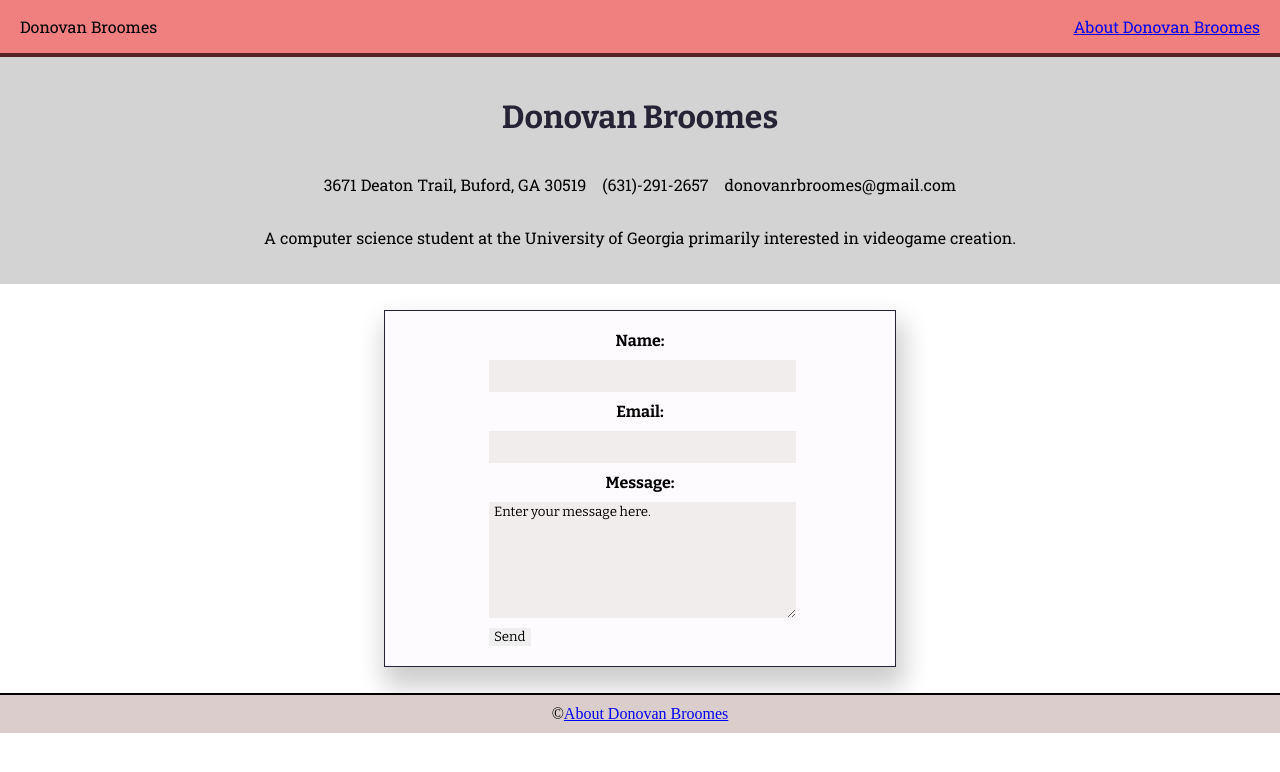
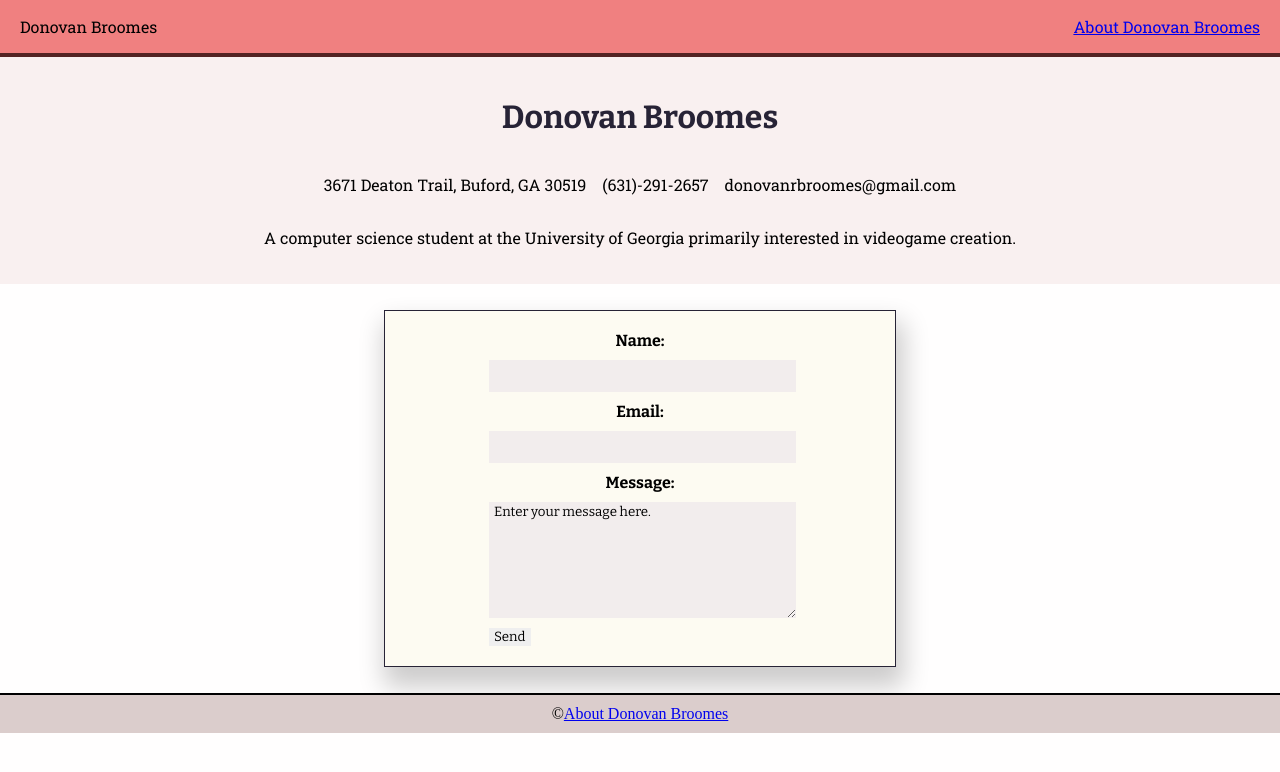
Before and after one commit to ImpluvioS/Web-Programming-CSS-CV, a plain HTML site: page contact.html in a window 1280 px wide. Drawn offline with nearby package versions, Linux system fonts and the light colour scheme; some icons are missing; a web font is replaced by a local one.

Commit message:
done for now

```diff
--- a/css/style.css
+++ b/css/style.css
@@ -1,5 +1,6 @@
 body {
     margin: 0 0 0 0;
+    background-color: rgb(255, 254, 254);;
   }
 
 /****************   Nav Section **********************/
@@ -31,7 +32,7 @@ header {
   flex-direction: column;
   align-items: center;
   padding: 20px;
-  background-color: lightgray;
+  background-color:  rgb(249, 240, 240);
 }
 
 header h1 {
@@ -218,6 +219,7 @@ p {
   align-items: center;
   margin-bottom: 10px;
   border: none;
+
 }
 
 .input-box {
@@ -225,7 +227,7 @@ p {
   padding-top: 20px;
   border: 1px solid #272336;
   box-shadow: 4px 16px 24px 4px rgba(0,0,0,0.2);
-  background-color: #fefbff;
+  background-color: #c9bd0e0c;
 }
 
 label {
@@ -243,6 +245,7 @@ input {
   height: 30px;
   width: 100%;
   background-color: rgb(242, 237, 237);
+  border: 2px solid black;
 }
 
 textarea {
```
